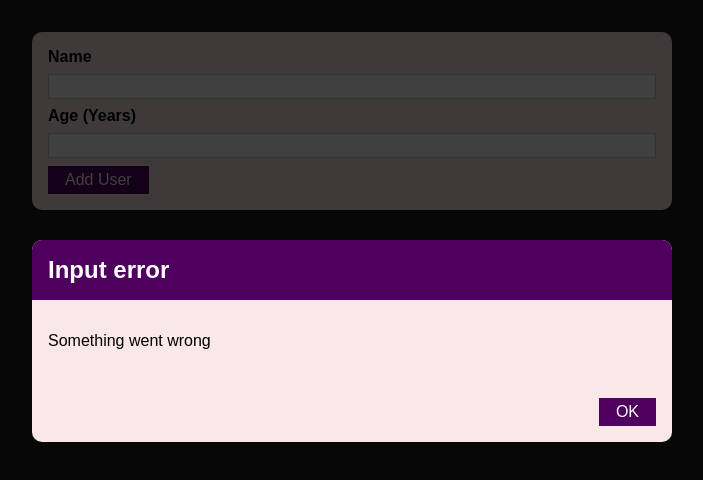
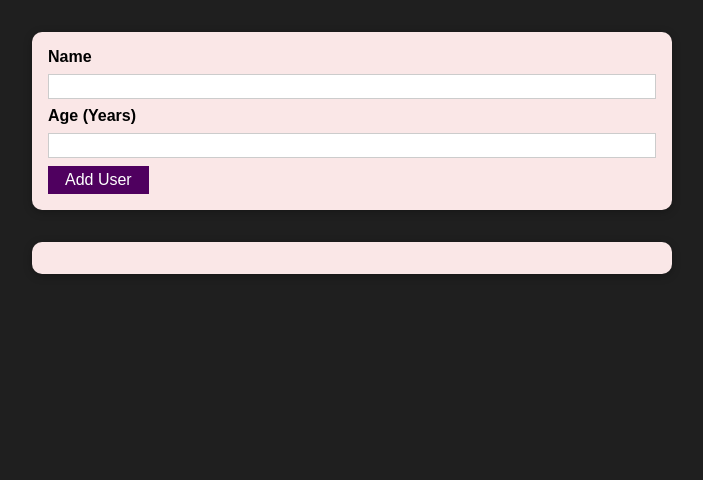
Before and after one commit to pedromachakio/React-foodOrdering-app, a React (Create React App) app: page / in a window 1280 px wide. Shown: the top 480 px of the page, without its empty margins (288-991 px from the left). Built offline with nearby package versions, Linux system fonts and the light colour scheme.

Commit message:
made the modal closeable by clicking on an OK button or on the backdrop

```diff
--- a/src/Components/Modals/InvalidInput.js
+++ b/src/Components/Modals/InvalidInput.js
@@ -1,18 +1,15 @@
 import styles from "./InvalidInput.module.css";
 import Card from "../UI/Card";
 import Button from "../UI/Button";
-import { useState } from "react";
 
 const InvalidInput = (props) => {
-  const [isRenderingModal, setIsRenderingModal] = useState(false);
-
   const closeModalHandler = () => {
-    setIsRenderingModal(false);
+      props.onOkClick();
   };
 
   return (
     <div>
-      <div className={styles.backdrop}></div>
+      <div className={styles.backdrop} onClick={closeModalHandler}></div>
       <Card className={styles.modal}>
         <header className={styles.header}>
           <h2>{props.errorTitle}</h2>
--- a/src/Components/Users/AddUser.js
+++ b/src/Components/Users/AddUser.js
@@ -6,21 +6,25 @@ import InvalidInput from "../Modals/InvalidInput";
 
 const AddUser = (props) => {
   const [userName, setUserName] = useState("");
-
   const userNameHandler = (event) => {
     setUserName(event.target.value);
   };
 
   const [userAge, setUserAge] = useState("");
-
   const userAgeHandler = (event) => {
     setUserAge(event.target.value);
   };
+
+  const [errorPopup, setErrorPopup] = useState()
 
   const addUserHandler = (event) => {
     event.preventDefault();
 
     if (userName.trim().length === 0 || userAge <= 0) {
+      setErrorPopup({
+        errorTitle: "Invalid input",
+        errorMessage: "Please check your input fields (no empty values)"
+      })
       return;
     }
 
@@ -32,12 +36,17 @@ const AddUser = (props) => {
     setUserName("");
   };
 
+  const errorHandler = () => {
+    setErrorPopup(null)
+  }
+
   return (
     <div>
-      <InvalidInput
-        errorTitle="Input error"
-        errorMessage="Something went wrong"
-      ></InvalidInput>
+      {errorPopup && <InvalidInput
+        errorTitle={errorPopup.errorTitle}
+        errorMessage={errorPopup.errorMessage}
+        onOkClick={errorHandler}
+      ></InvalidInput>}
       <Card className={styles.input}>
         <form onSubmit={addUserHandler}>
           <label htmlFor="name">Name</label>
```
